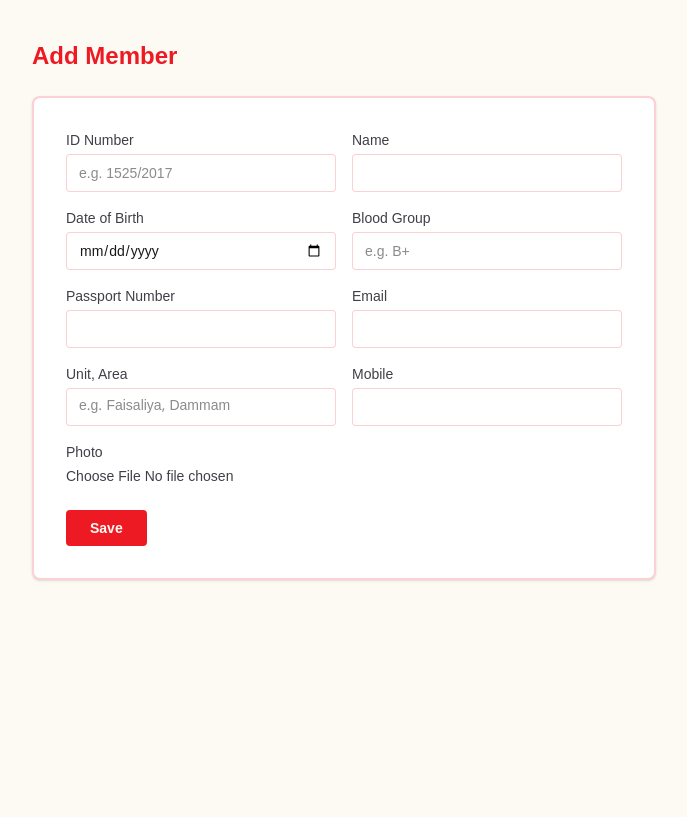
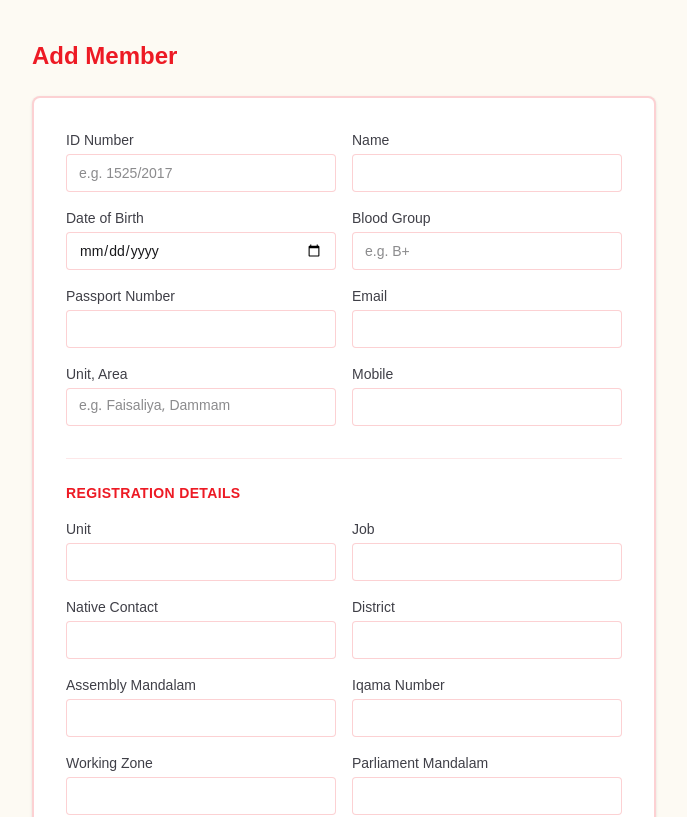
Before and after one commit to shirazchach8233/navayugam, a Next.js app: page /admin/members/new in a window 1280 px wide. Shown: the top 817 px of the page, without its empty margins (296-983 px from the left). Built offline with nearby package versions, Linux system fonts and the light colour scheme.

Commit message:
Add registration detail fields to member form

```diff
--- a/src/app/admin/actions.ts
+++ b/src/app/admin/actions.ts
@@ -35,6 +35,14 @@ function memberFields(formData: FormData) {
     email: String(formData.get("email") ?? "").trim() || null,
     unit_area: String(formData.get("unit_area") ?? "").trim() || null,
     mobile: String(formData.get("mobile") ?? "").trim() || null,
+    unit: String(formData.get("unit") ?? "").trim() || null,
+    job: String(formData.get("job") ?? "").trim() || null,
+    native_contact: String(formData.get("native_contact") ?? "").trim() || null,
+    district: String(formData.get("district") ?? "").trim() || null,
+    assembly_mandalam: String(formData.get("assembly_mandalam") ?? "").trim() || null,
+    iqama_number: String(formData.get("iqama_number") ?? "").trim() || null,
+    working_zone: String(formData.get("working_zone") ?? "").trim() || null,
+    parliament_mandalam: String(formData.get("parliament_mandalam") ?? "").trim() || null,
   };
 }
 
--- a/src/app/admin/members/MemberForm.tsx
+++ b/src/app/admin/members/MemberForm.tsx
@@ -11,6 +11,14 @@ type Member = {
   email: string | null;
   unit_area: string | null;
   mobile: string | null;
+  unit: string | null;
+  job: string | null;
+  native_contact: string | null;
+  district: string | null;
+  assembly_mandalam: string | null;
+  iqama_number: string | null;
+  working_zone: string | null;
+  parliament_mandalam: string | null;
 };
 
 const inputClass =
@@ -125,6 +133,83 @@ export default function MemberForm({
         </label>
       </div>
 
+      <h2 className="mt-8 border-t border-party-red/10 pt-6 text-sm font-semibold uppercase tracking-wide text-party-red">
+        Registration Details
+      </h2>
+      <div className="mt-4 grid gap-4 sm:grid-cols-2">
+        <label className={labelClass}>
+          Unit
+          <input
+            name="unit"
+            defaultValue={initial?.unit ?? ""}
+            className={inputClass}
+          />
+        </label>
+
+        <label className={labelClass}>
+          Job
+          <input
+            name="job"
+            defaultValue={initial?.job ?? ""}
+            className={inputClass}
+          />
+        </label>
+
+        <label className={labelClass}>
+          Native Contact
+          <input
+            name="native_contact"
+            defaultValue={initial?.native_contact ?? ""}
+            className={inputClass}
+          />
+        </label>
+
+        <label className={labelClass}>
+          District
+          <input
+            name="district"
+            defaultValue={initial?.district ?? ""}
+            className={inputClass}
+          />
+        </label>
+
+        <label className={labelClass}>
+          Assembly Mandalam
+          <input
+            name="assembly_mandalam"
+            defaultValue={initial?.assembly_mandalam ?? ""}
+            className={inputClass}
+          />
+        </label>
+
+        <label className={labelClass}>
+          Iqama Number
+          <input
+            name="iqama_number"
+            defaultValue={initial?.iqama_number ?? ""}
+            className={inputClass}
+          />
+        </label>
+
+        <label className={labelClass}>
+          Working Zone
+          <input
+            name="working_zone"
+            defaultValue={initial?.working_zone ?? ""}
+            className={inputClass}
+          />
+        </label>
+
+        <label className={labelClass}>
+          Parliament Mandalam
+          <input
+            name="parliament_mandalam"
+            defaultValue={initial?.parliament_mandalam ?? ""}
+            className={inputClass}
+          />
+        </label>
+      </div>
+
       <label className={`mt-4 block ${labelClass}`}>
         Photo
         {photoUrl && (
```
